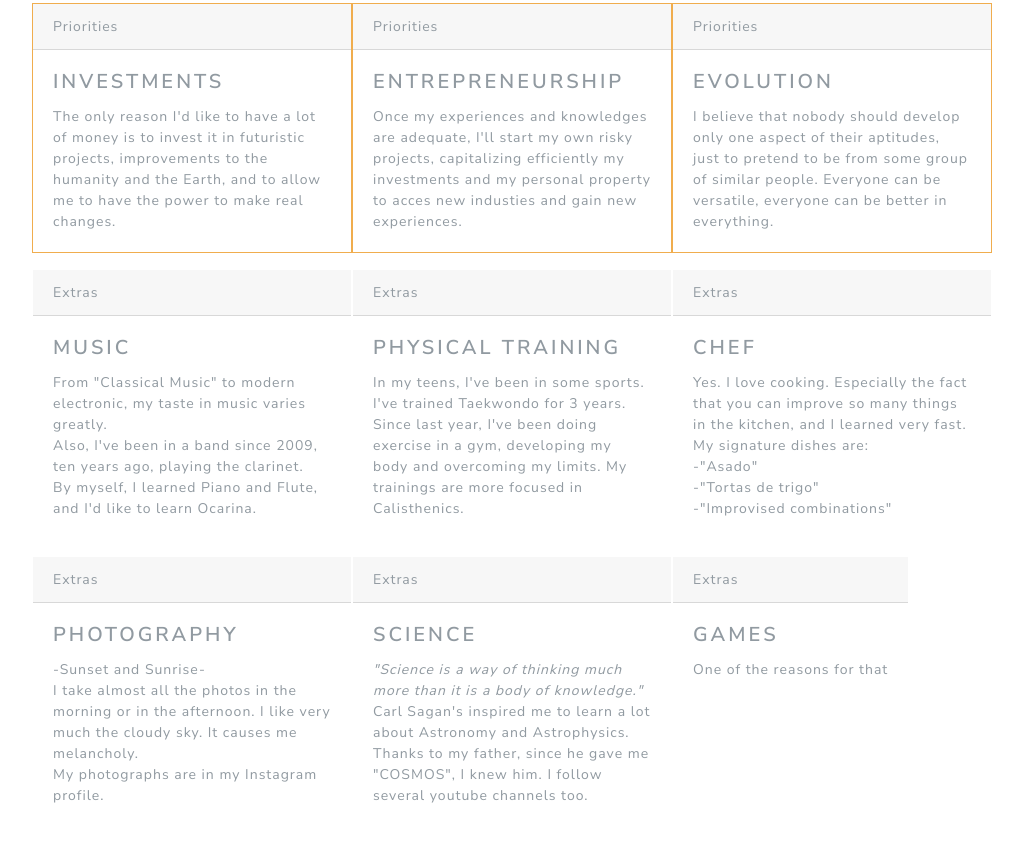
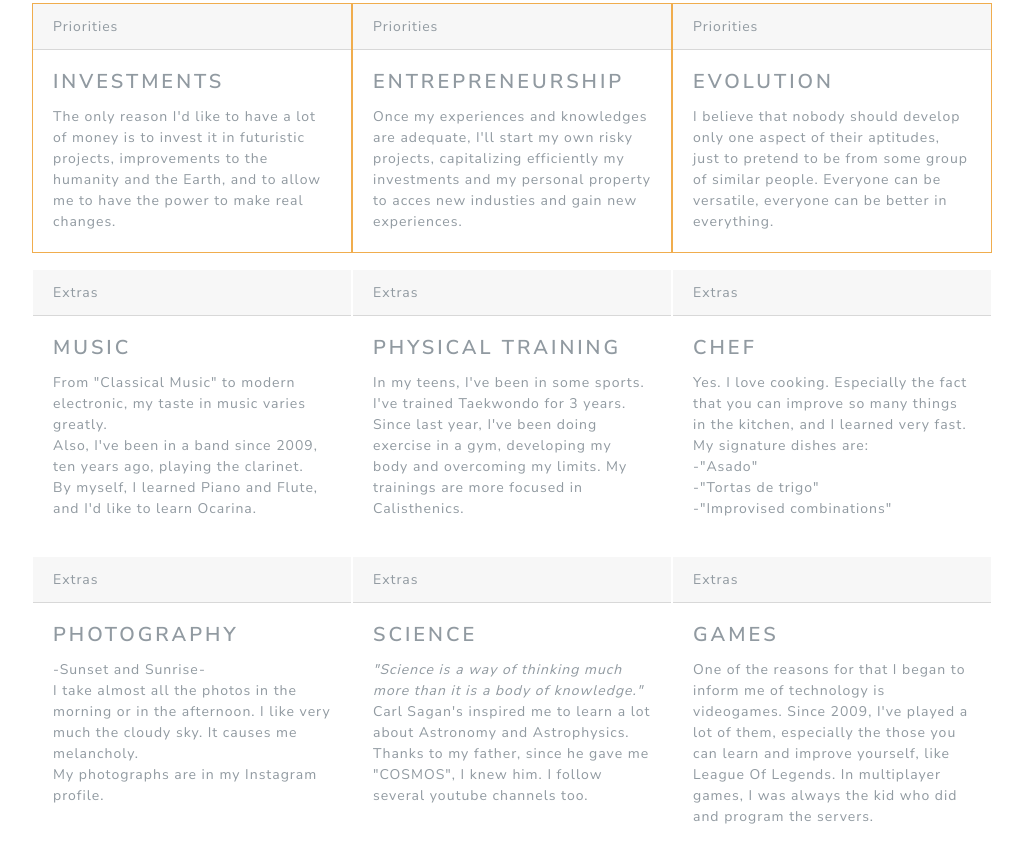
Before and after one commit to iskewedI/iskewedI.github.io, a plain HTML site: page about.html in a window 1280 px wide. Shown: the part 592-1454 px from the top of the page, without its empty margins (118-1141 px from the left). Drawn offline with Linux system fonts and the light colour scheme.

Commit message:
The last card

```diff
--- a/about.html
+++ b/about.html
@@ -139,7 +139,7 @@
                     <div class="card-header">Extras</div>
                         <div class="card-body">
                             <h4 class="card-title">GAMES</h4>
-                            <p class="card-text">One of the reasons for that </p>
+                            <p class="card-text">One of the reasons for that I began to inform me of technology is videogames. Since 2009, I've played a lot of them, especially the those you can learn and improve yourself, like League Of Legends. In multiplayer games, I was always the kid who did and program the servers.  </p>
                         </div>
                 </div>
     </div>
```
